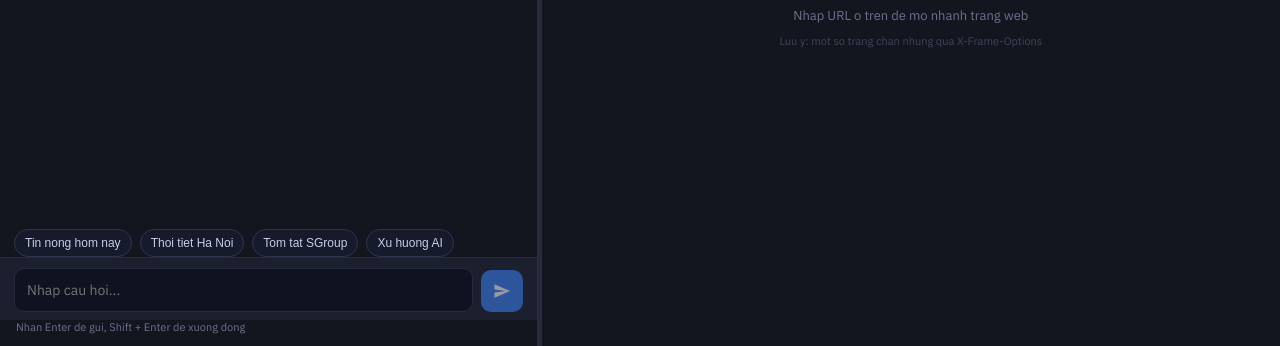
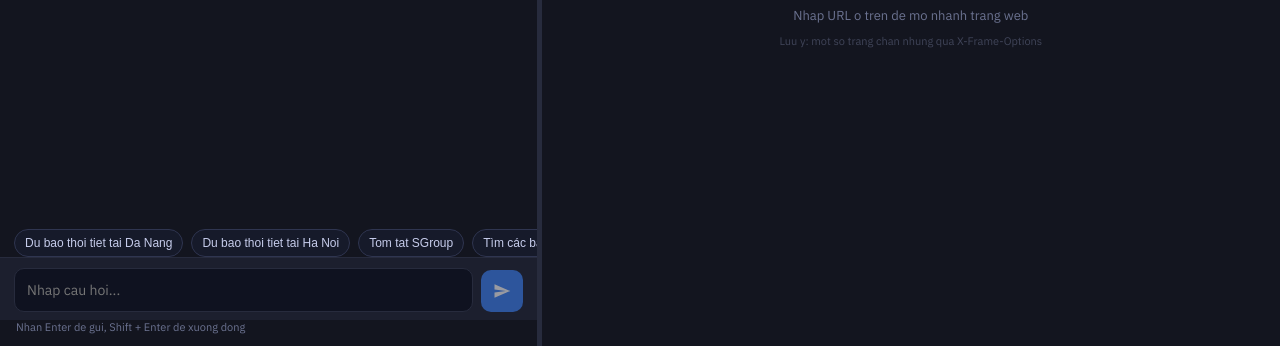
Before and after one commit to haduckien-raccoon/Chatbot-MCP-Agents, a plain HTML site: page sgroup-chatbot/static/index.html in a window 1280 px wide. Shown: the part 454-800 px from the top of the page. Drawn offline with Linux system fonts and the light colour scheme.

Commit message:
add readme.md

```diff
--- a/sgroup-chatbot/static/index.html
+++ b/sgroup-chatbot/static/index.html
@@ -51,10 +51,10 @@
         </div>
 
         <div class="quick-prompts" aria-label="Goi y cau hoi nhanh">
-          <button class="prompt-chip" type="button" data-prompt="Cho toi tin nong hom nay">Tin nong hom nay</button>
-          <button class="prompt-chip" type="button" data-prompt="Du bao thoi tiet tai Ha Noi">Thoi tiet Ha Noi</button>
+          <button class="prompt-chip" type="button" data-prompt="Du bao thoi tiet tai Da Nang">Du bao thoi tiet tai Da Nang</button>
+          <button class="prompt-chip" type="button" data-prompt="Du bao thoi tiet tai Ha Noi">Du bao thoi tiet tai Ha Noi</button>
           <button class="prompt-chip" type="button" data-prompt="Tom tat ve SGroup">Tom tat SGroup</button>
-          <button class="prompt-chip" type="button" data-prompt="Goi y 3 xu huong AI moi">Xu huong AI</button>
+          <button class="prompt-chip" type="button" data-prompt="Tìm các bài báo về thể thao">Tìm các bài báo về thể thao</button>
         </div>
 
         <div class="input-area">
```
Also changed, not shown: 1 other file.
